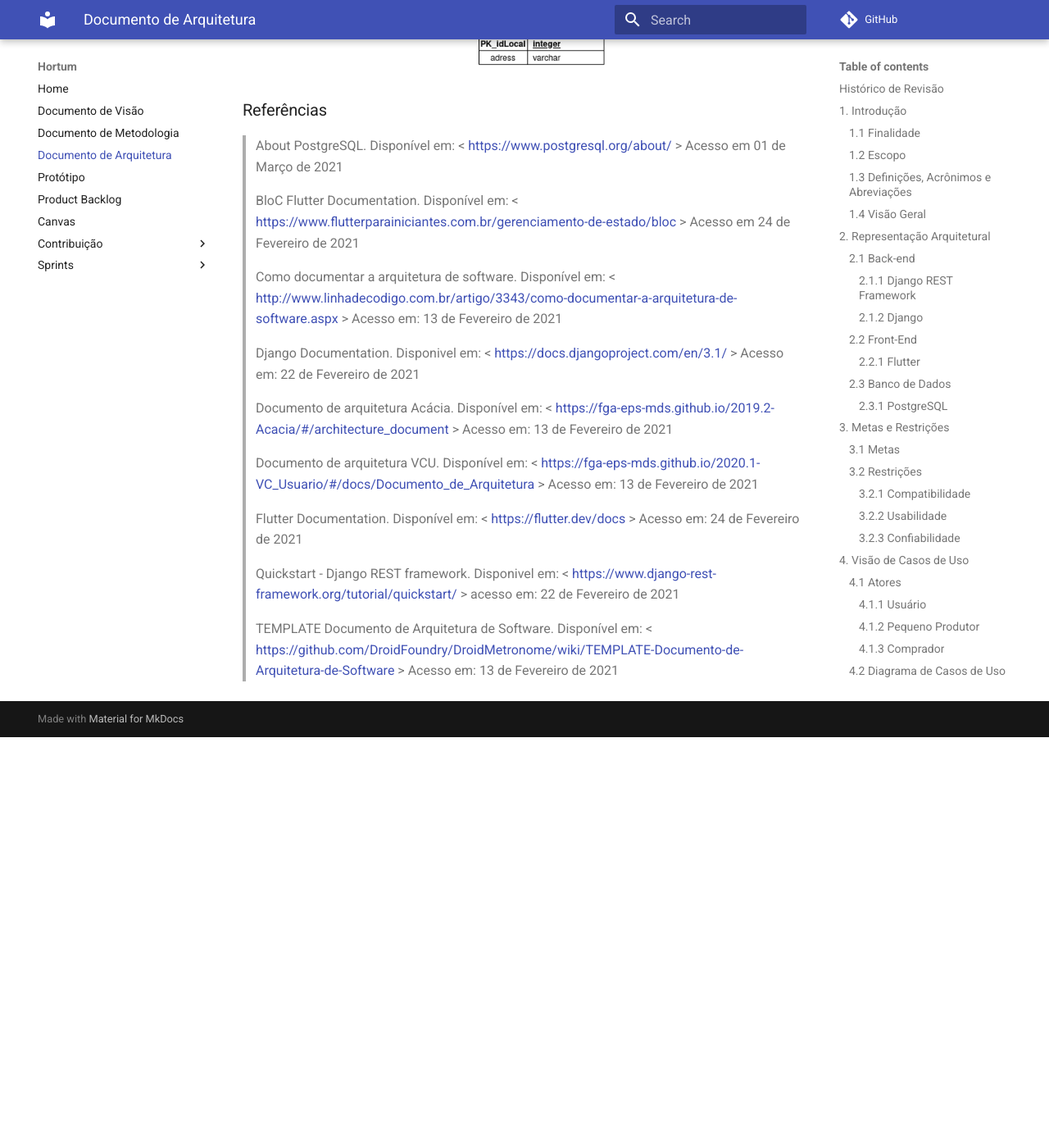
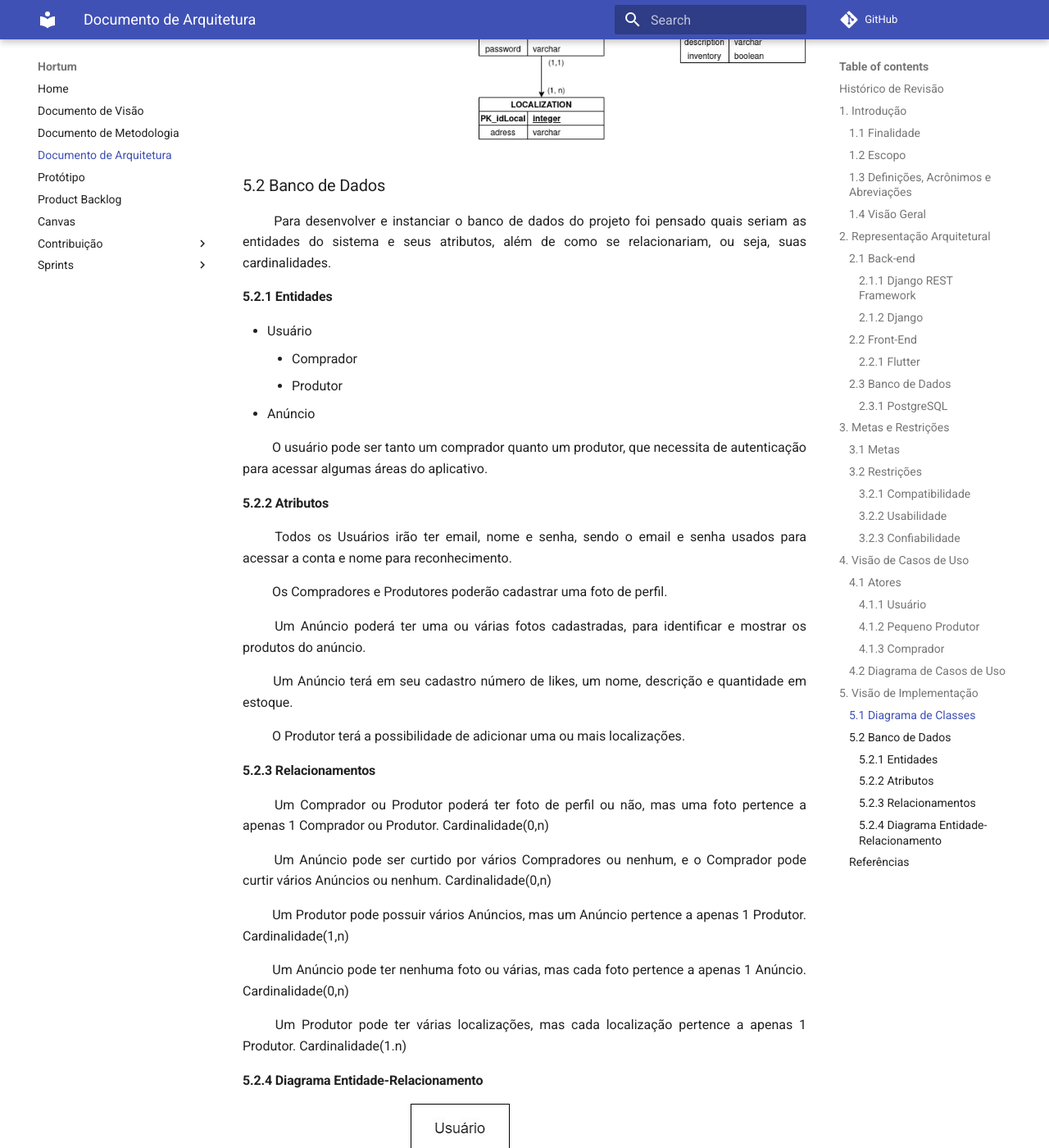
Before and after one commit to fga-eps-mds/2020.2-Hortum, an MkDocs documentation site: the page built from docs/Documento_de_arquitetura.md, in a window 1280 px wide and 1400 px high, scrolled down 5232 px. Shown: the whole window at 82% size. Built offline with MkDocs 1.6.1 and Material for MkDocs 9.7.7, drawn with Linux system fonts in a browser that asks for light colours; comment, search, counter and statistics services are not loaded; before the commit the page ends 6131 px from its top, so only the background shows below that; some of the changed text lies outside the part shown.

Commit message:
#67 Adicionando Tópico 5 ao documento de arquitetura Co-authored-by: Lucas Braun <lucasbraunxav@gmail.com>

```diff
--- a/docs/Documento_de_arquitetura.md
+++ b/docs/Documento_de_arquitetura.md
@@ -12,6 +12,7 @@ Data|Versão|Descrição|Autor
 22/02/2021|1.3|Adição de links na parte de referências|João Pedro e Matheus
 01/03/2021|1.4|Adição do tópico 4|João Pedro e Matheus
 08/03/2021|1.5|Adição do tópico "Visão de Casos de Uso"|Brenno e Matheus
+09/03/2021|1.6|Adição do tópico 5|Carlos Eduardo e Lucas
 
 ## 1. Introdução
 
@@ -104,9 +105,49 @@ Stream</b> permite eventos assíncronos no aplicativo.</p>
 ### 4.2 Diagrama de Casos de Uso
 ![Diagrama de Casos de Uso](img/diagrama_casos_de_uso.png)
 
-## 5. Visão de Dados
+## 5. Visão de Implementação
+### 5.1 Diagrama de Classes
 
 ![Arquitetura Banco de Dados](img/diagrama_banco_de_dados.png)
+
+### 5.2 Banco de Dados
+<p align = "justify"> &emsp;&emsp; Para desenvolver e instanciar o banco de dados do projeto foi pensado quais seriam as entidades do sistema e seus atributos, além de como se relacionariam, ou seja, suas cardinalidades.</p>
+
+#### 5.2.1 Entidades
+
+- Usuário
+    - Comprador
+    - Produtor
+- Anúncio
+
+<p align = "justify"> &emsp;&emsp; O usuário pode ser tanto um comprador quanto um produtor, que necessita de autenticação para acessar algumas áreas do aplicativo.</p>
+
+#### 5.2.2 Atributos
+
+<p align = "justify"> &emsp;&emsp; Todos os Usuários irão ter email, nome e senha, sendo o email e senha usados para acessar a conta e nome para reconhecimento.</p>
+
+<p align = "justify"> &emsp;&emsp; Os Compradores e Produtores poderão cadastrar uma foto de perfil. </p>
+
+<p align = "justify"> &emsp;&emsp; Um Anúncio poderá ter uma ou várias fotos cadastradas, para identificar e mostrar os produtos do anúncio.</p>
+
+<p align = "justify"> &emsp;&emsp; Um Anúncio terá em seu cadastro número de likes, um nome, descrição e quantidade em estoque.</p>
+
+<p align = "justify"> &emsp;&emsp; O Produtor terá a possibilidade de adicionar uma ou mais localizações. </p>
+
+#### 5.2.3 Relacionamentos
+<p align = "justify"> &emsp;&emsp; Um Comprador ou Produtor poderá ter foto de perfil ou não, mas uma foto pertence a apenas 1 Comprador ou Produtor. Cardinalidade(0,n)</p>
+
+<p align = "justify"> &emsp;&emsp; Um Anúncio pode ser curtido por vários Compradores ou nenhum, e o Comprador pode curtir vários Anúncios ou nenhum. Cardinalidade(0,n)</p>
+
+<p align = "justify"> &emsp;&emsp; Um Produtor pode possuir vários Anúncios, mas um Anúncio pertence a apenas 1 Produtor. Cardinalidade(1,n)</p>
+
+<p align = "justify"> &emsp;&emsp; Um Anúncio pode ter nenhuma foto ou várias, mas cada foto pertence a apenas 1 Anúncio. Cardinalidade(0,n)</p>
+
+<p align = "justify"> &emsp;&emsp; Um Produtor pode ter várias localizações, mas cada localização pertence a apenas 1 Produtor. Cardinalidade(1.n)</p>
+
+#### 5.2.4 Diagrama Entidade-Relacionamento
+
+![](img/diagrama_entidade_relacionamentos.jpg)
 
 
 ### Referências
```
Also changed, not shown: docs/img/diagrama_entidade_relacionamentos.jpg (added).
